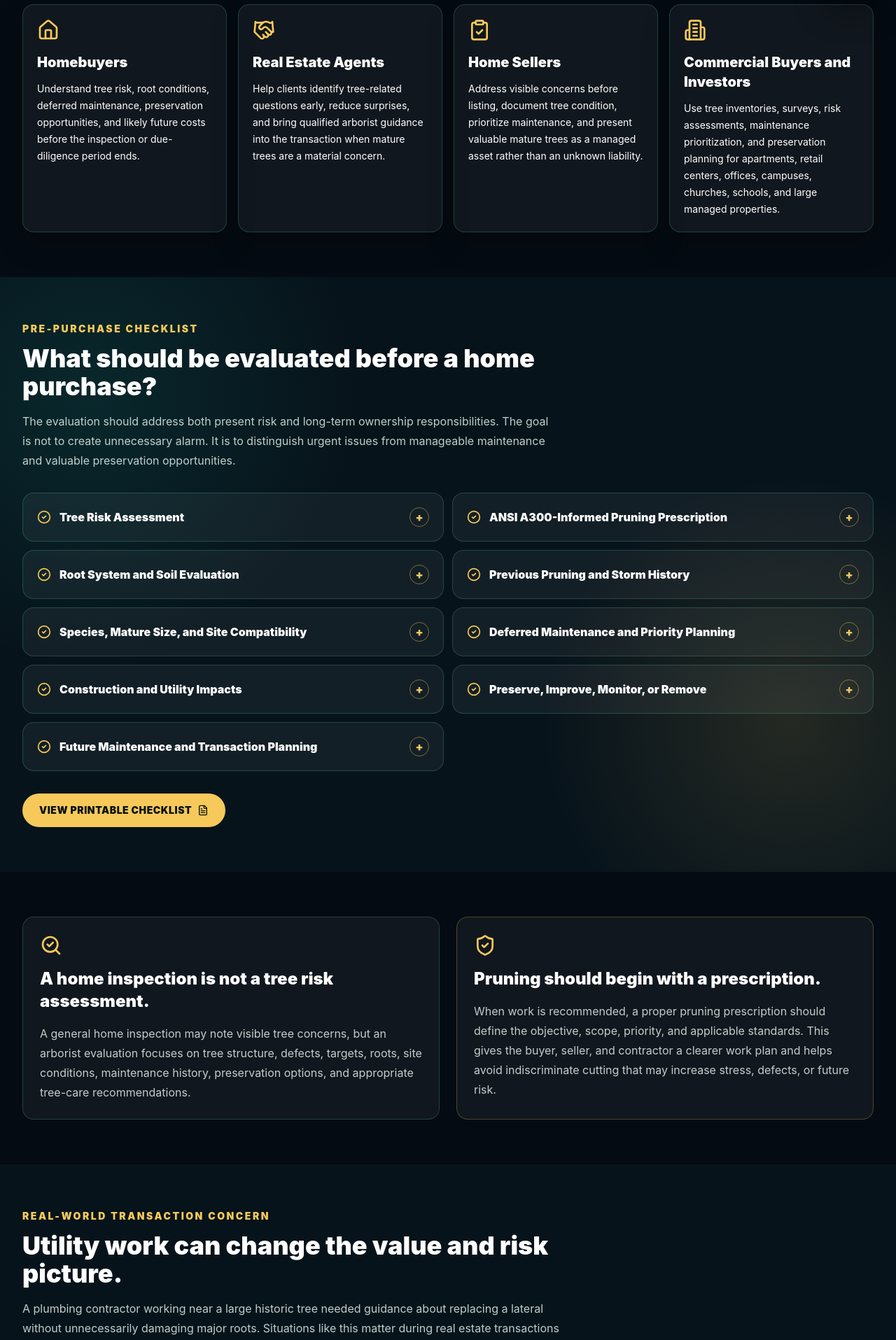
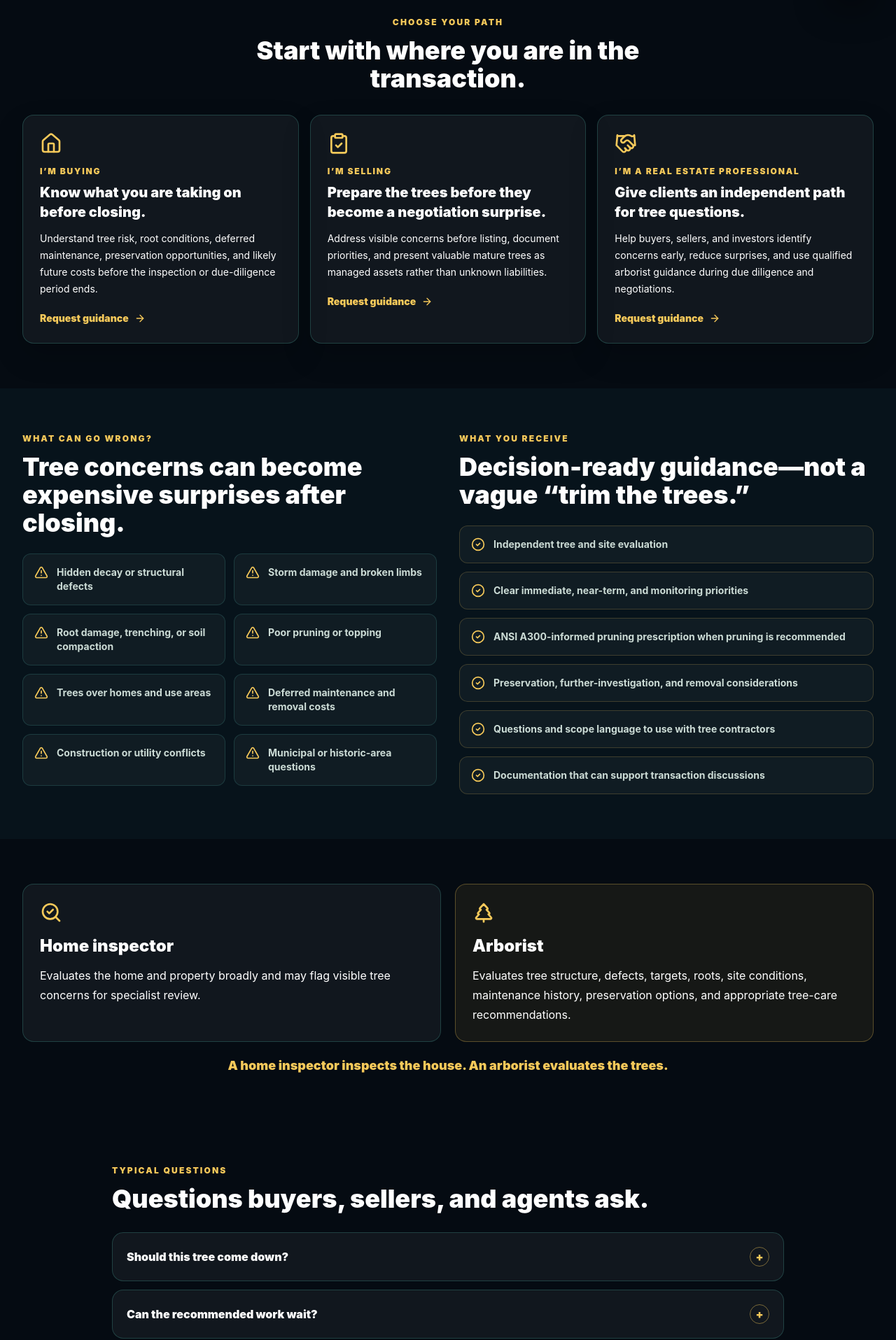
Before and after one commit to TheCryptoArborist/tree251, a Next.js app: page /real-estate in a window 1280 px wide. Shown: the part 778-2693 px from the top of the page at 70% size. Built offline with nearby package versions, Linux system fonts and the light colour scheme.

Commit message:
Improve real estate decision paths
Restructure the real-estate landing page around buyer, seller, and professional journeys and elevate it on the homepage without adding navigation clutter.

```diff
--- a/app/real-estate/page.tsx
+++ b/app/real-estate/page.tsx
@@ -2,7 +2,7 @@ import type { Metadata } from "next";
 import Link from "next/link";
 import {
   ArrowRight,
-  Building2,
+  AlertTriangle,
   CheckCircle2,
   ClipboardCheck,
   FileText,
@@ -75,29 +75,42 @@ const checklist = [
 
 const audiences = [
   {
-    title: "Homebuyers",
+    id: "buyers",
+    eyebrow: "I’m buying",
+    title: "Know what you are taking on before closing.",
     text:
       "Understand tree risk, root conditions, deferred maintenance, preservation opportunities, and likely future costs before the inspection or due-diligence period ends.",
     Icon: Home
   },
   {
-    title: "Real Estate Agents",
+    id: "sellers",
+    eyebrow: "I’m selling",
+    title: "Prepare the trees before they become a negotiation surprise.",
     text:
-      "Help clients identify tree-related questions early, reduce surprises, and bring qualified arborist guidance into the transaction when mature trees are a material concern.",
-    Icon: Handshake
-  },
-  {
-    title: "Home Sellers",
-    text:
-      "Address visible concerns before listing, document tree condition, prioritize maintenance, and present valuable mature trees as a managed asset rather than an unknown liability.",
+      "Address visible concerns before listing, document priorities, and present valuable mature trees as managed assets rather than unknown liabilities.",
     Icon: ClipboardCheck
   },
   {
-    title: "Commercial Buyers and Investors",
+    id: "professionals",
+    eyebrow: "I’m a real estate professional",
+    title: "Give clients an independent path for tree questions.",
     text:
-      "Use tree inventories, surveys, risk assessments, maintenance prioritization, and preservation planning for apartments, retail centers, offices, campuses, churches, schools, and large managed properties.",
-    Icon: Building2
+      "Help buyers, sellers, and investors identify concerns early, reduce surprises, and use qualified arborist guidance during due diligence and negotiations.",
+    Icon: Handshake
   }
+] as const;
+
+const concerns = ["Hidden decay or structural defects", "Storm damage and broken limbs", "Root damage, trenching, or soil compaction", "Poor pruning or topping", "Trees over homes and use areas", "Deferred maintenance and removal costs", "Construction or utility conflicts", "Municipal or historic-area questions"];
+
+const deliverables = ["Independent tree and site evaluation", "Clear immediate, near-term, and monitoring priorities", "ANSI A300-informed pruning prescription when pruning is recommended", "Preservation, further-investigation, and removal considerations", "Questions and scope language to use with tree contractors", "Documentation that can support transaction discussions"];
+
+const questions = [
+  ["Should this tree come down?", "Removal is not assumed. The assessment distinguishes defects, targets, risk, preservation options, monitoring, and when further investigation is appropriate."],
+  ["Can the recommended work wait?", "Priorities can be organized into immediate concerns, work to plan during the next one to three years, and routine monitoring."],
+  ["Are roots likely to affect the property?", "Visible root conditions, soil changes, excavation history, utilities, hardscape conflicts, and construction impacts can be evaluated in context."],
+  ["Can the findings help during negotiations?", "Independent observations and maintenance priorities can help the parties understand the issue and ask better questions. Peter does not provide legal, insurance, or valuation advice."],
+  ["Does a home inspector cover this?", "A home inspector evaluates the property broadly. An arborist focuses on the trees, their structure, roots, targets, site conditions, maintenance history, and tree-care recommendations."],
+  ["Could the trees affect insurance?", "Insurers make their own underwriting decisions. An arborist can document tree conditions and recommended priorities for you to discuss with the appropriate insurance professional."]
 ] as const;
 
 export default function RealEstatePage() {
@@ -107,9 +120,7 @@ export default function RealEstatePage() {
         <div className="absolute inset-0 -z-20 bg-[radial-gradient(circle_at_15%_18%,rgba(246,201,90,0.16),transparent_24rem),radial-gradient(circle_at_84%_75%,rgba(18,192,168,0.14),transparent_26rem),linear-gradient(135deg,#050b12_0%,#07131b_52%,#0b1f17_100%)]" />
         <div className="tree-ring-texture absolute inset-y-0 right-0 -z-10 w-1/2 rotate-180 opacity-35" />
         <div className="mx-auto max-w-7xl px-4 sm:px-6 lg:px-8">
-          <p className="text-xs font-black uppercase tracking-[0.18em] text-[#f6c95a] sm:text-sm">
-            Real estate tree due diligence
-          </p>
+          <div className="inline-flex items-center gap-2 rounded-full border border-[#f6c95a]/45 bg-[#f6c95a]/10 px-4 py-2 text-xs font-black uppercase tracking-[0.16em] text-[#f6c95a] sm:text-sm"><ShieldCheck className="size-4" /> Pre-purchase tree due diligence</div>
           <h1 className="mt-4 max-w-5xl text-4xl font-black leading-[0.98] text-white sm:text-6xl">
             Know the condition of the trees before you close.
           </h1>
@@ -132,18 +143,40 @@ export default function RealEstatePage() {
         </div>
       </section>
 
-      <section className="py-12 sm:py-16">
+      <section className="py-12 sm:py-16" aria-labelledby="choose-path-heading">
         <div className="mx-auto max-w-7xl px-4 sm:px-6 lg:px-8">
-          <div className="grid gap-4 md:grid-cols-2 xl:grid-cols-4">
-            {audiences.map(({ title, text, Icon }) => (
-              <article key={title} className="rounded-2xl border border-teal-300/20 bg-white/[0.05] p-5 shadow-[0_18px_42px_rgba(0,0,0,0.18)]">
+          <div className="mx-auto max-w-3xl text-center"><p className="text-xs font-black uppercase tracking-[0.18em] text-[#f6c95a]">Choose your path</p><h2 id="choose-path-heading" className="mt-3 text-3xl font-black text-white sm:text-4xl">Start with where you are in the transaction.</h2></div>
+          <div className="mt-8 grid gap-4 lg:grid-cols-3">
+            {audiences.map(({ id, eyebrow, title, text, Icon }) => (
+              <article id={id} key={id} className="scroll-mt-40 rounded-2xl border border-teal-300/20 bg-white/[0.05] p-5 shadow-[0_18px_42px_rgba(0,0,0,0.18)] sm:p-6">
                 <Icon className="size-8 text-[#f6c95a]" aria-hidden="true" />
-                <h2 className="mt-4 text-xl font-black text-white">{title}</h2>
+                <p className="mt-4 text-xs font-black uppercase tracking-[0.15em] text-[#f6c95a]">{eyebrow}</p>
+                <h3 className="mt-2 text-xl font-black text-white">{title}</h3>
                 <p className="mt-3 text-sm leading-6 text-emerald-50/78">{text}</p>
+                <a href={consultationAnchor} className="mt-5 inline-flex items-center gap-2 text-sm font-black text-[#f6c95a] hover:text-[#ffdc70] focus-ring">Request guidance <ArrowRight className="size-4" /></a>
               </article>
             ))}
           </div>
         </div>
+      </section>
+
+      <section className="bg-[#07131b] py-12 sm:py-16">
+        <div className="mx-auto grid max-w-7xl gap-8 px-4 sm:px-6 lg:grid-cols-2 lg:px-8">
+          <div><p className="text-xs font-black uppercase tracking-[0.18em] text-[#f6c95a]">What can go wrong?</p><h2 className="mt-3 text-3xl font-black text-white sm:text-4xl">Tree concerns can become expensive surprises after closing.</h2><div className="mt-6 grid gap-3 sm:grid-cols-2">{concerns.map((item) => <div key={item} className="flex gap-3 rounded-xl border border-teal-300/15 bg-white/[0.04] p-4 text-sm font-bold text-emerald-50/85"><AlertTriangle className="size-5 shrink-0 text-[#f6c95a]" />{item}</div>)}</div></div>
+          <div><p className="text-xs font-black uppercase tracking-[0.18em] text-[#f6c95a]">What you receive</p><h2 className="mt-3 text-3xl font-black text-white sm:text-4xl">Decision-ready guidance—not a vague “trim the trees.”</h2><div className="mt-6 space-y-3">{deliverables.map((item) => <div key={item} className="flex gap-3 rounded-xl border border-[#f6c95a]/20 bg-white/[0.04] p-4 text-sm font-bold text-emerald-50/85"><CheckCircle2 className="size-5 shrink-0 text-[#f6c95a]" />{item}</div>)}</div></div>
+        </div>
+      </section>
+
+      <section className="py-12 sm:py-16">
+        <div className="mx-auto max-w-7xl px-4 sm:px-6 lg:px-8"><div className="grid gap-5 lg:grid-cols-2"><article className="rounded-2xl border border-teal-300/20 bg-white/[0.05] p-6"><SearchCheck className="size-8 text-[#f6c95a]" /><h2 className="mt-4 text-2xl font-black">Home inspector</h2><p className="mt-3 leading-7 text-emerald-50/78">Evaluates the home and property broadly and may flag visible tree concerns for specialist review.</p></article><article className="rounded-2xl border border-[#f6c95a]/30 bg-[#f6c95a]/[0.07] p-6"><TreePine className="size-8 text-[#f6c95a]" /><h2 className="mt-4 text-2xl font-black">Arborist</h2><p className="mt-3 leading-7 text-emerald-50/78">Evaluates tree structure, defects, targets, roots, site conditions, maintenance history, preservation options, and appropriate tree-care recommendations.</p></article></div><p className="mt-5 text-center text-lg font-black text-[#f6c95a]">A home inspector inspects the house. An arborist evaluates the trees.</p></div>
+      </section>
+
+      <section className="py-12 sm:py-16">
+        <div className="mx-auto max-w-5xl px-4 sm:px-6 lg:px-8"><p className="text-xs font-black uppercase tracking-[0.18em] text-[#f6c95a]">Typical questions</p><h2 className="mt-3 text-3xl font-black sm:text-4xl">Questions buyers, sellers, and agents ask.</h2><div className="mt-7 space-y-3">{questions.map(([question, answer]) => <details key={question} className="group rounded-2xl border border-teal-300/20 bg-white/[0.05] p-4 open:border-[#f6c95a]/45 sm:p-5"><summary className="flex cursor-pointer list-none items-center justify-between gap-4 font-black [&::-webkit-details-marker]:hidden"><span>{question}</span><span className="grid size-7 shrink-0 place-items-center rounded-full border border-[#f6c95a]/45 text-[#f6c95a] transition group-open:rotate-45">+</span></summary><p className="mt-4 border-t border-teal-300/15 pt-4 text-sm leading-6 text-emerald-50/78">{answer}</p></details>)}</div></div>
+      </section>
+
+      <section className="bg-[#07131b] py-12 sm:py-16">
+        <div className="mx-auto max-w-7xl px-4 sm:px-6 lg:px-8"><p className="text-center text-xs font-black uppercase tracking-[0.18em] text-[#f6c95a]">Where the assessment fits</p><h2 className="mt-3 text-center text-3xl font-black sm:text-4xl">Build tree due diligence into the transaction timeline.</h2><ol className="mt-8 grid gap-3 sm:grid-cols-3 lg:grid-cols-6">{["Offer accepted", "Home inspection", "Tree assessment", "Review priorities", "Negotiations", "Closing"].map((step, index) => <li key={step} className={`rounded-2xl border p-4 text-center ${step === "Tree assessment" ? "border-[#f6c95a]/55 bg-[#f6c95a]/10" : "border-teal-300/20 bg-white/[0.04]"}`}><span className="mx-auto grid size-8 place-items-center rounded-full bg-[#f6c95a] text-sm font-black text-[#06110d]">{index + 1}</span><p className="mt-3 text-sm font-black">{step}</p></li>)}</ol><p className="mt-5 text-center text-sm text-emerald-50/70">Schedule as early as possible during the inspection or due-diligence period. Availability and transaction deadlines vary.</p></div>
       </section>
 
       <section className="relative isolate overflow-hidden bg-[#07131b] py-12 sm:py-16">
--- a/components/RealEstateHomeSection.tsx
+++ b/components/RealEstateHomeSection.tsx
@@ -1,12 +1,11 @@
 import Link from "next/link";
-import { ArrowRight, Building2, ClipboardCheck, Home, SearchCheck } from "lucide-react";
+import { ArrowRight, ClipboardCheck, Home, SearchCheck } from "lucide-react";
 import { consultationAnchor } from "@/components/ConsultBranding";
 
 const audiences = [
-  { label: "Homebuyers", Icon: Home },
-  { label: "Real estate agents", Icon: SearchCheck },
-  { label: "Home sellers", Icon: ClipboardCheck },
-  { label: "Property investors", Icon: Building2 }
+  { label: "Buying", detail: "Identify risk, maintenance priorities, and likely costs before closing.", Icon: Home },
+  { label: "Selling", detail: "Address concerns early and present mature trees as managed assets.", Icon: ClipboardCheck },
+  { label: "Representing a client", detail: "Bring independent tree guidance into due diligence and negotiations.", Icon: SearchCheck }
 ] as const;
 
 export function RealEstateHomeSection() {
@@ -15,7 +14,7 @@ export function RealEstateHomeSection() {
       <div className="absolute inset-0 -z-20 bg-[radial-gradient(circle_at_15%_20%,rgba(246,201,90,0.14),transparent_24rem),radial-gradient(circle_at_86%_72%,rgba(18,192,168,0.13),transparent_24rem),linear-gradient(135deg,#050b12_0%,#07131b_52%,#0b1f17_100%)]" />
       <div className="tree-ring-texture absolute inset-y-0 right-0 -z-10 w-1/2 rotate-180 opacity-30" />
 
-      <div className="mx-auto grid max-w-7xl gap-8 px-4 sm:px-6 lg:grid-cols-[1.1fr_0.9fr] lg:items-center lg:px-8">
+      <div className="mx-auto grid max-w-7xl gap-8 px-4 sm:px-6 lg:grid-cols-[0.92fr_1.08fr] lg:items-center lg:px-8">
         <div>
           <p className="text-xs font-black uppercase tracking-[0.18em] text-[#f6c95a] sm:text-sm">
             Real estate tree due diligence
@@ -24,7 +23,7 @@ export function RealEstateHomeSection() {
             Buying or selling property? Do not overlook the trees.
           </h2>
           <p className="mt-4 max-w-3xl text-sm leading-6 text-emerald-50/80 sm:text-base sm:leading-7">
-            Mature trees may add significant value, shade, and character to a property, but they may also carry deferred maintenance, root damage, structural defects, storm history, or future costs. An independent arborist assessment helps identify those concerns before closing.
+            A home inspection evaluates the house. Tree due diligence evaluates the trees. Choose the path that fits your role and understand risk, maintenance, preservation opportunities, and future costs before closing.
           </p>
 
           <div className="mt-6 flex flex-col gap-3 sm:flex-row sm:flex-wrap">
@@ -48,12 +47,14 @@ export function RealEstateHomeSection() {
           </div>
         </div>
 
-        <div className="grid gap-3 sm:grid-cols-2">
-          {audiences.map(({ label, Icon }) => (
-            <div key={label} className="rounded-2xl border border-teal-300/20 bg-white/[0.06] p-4 shadow-[0_18px_42px_rgba(0,0,0,0.18)] backdrop-blur sm:p-5">
+        <div className="grid gap-3 sm:grid-cols-3 lg:grid-cols-1">
+          {audiences.map(({ label, detail, Icon }) => (
+            <Link href={`/real-estate#${label === "Buying" ? "buyers" : label === "Selling" ? "sellers" : "professionals"}`} key={label} className="group rounded-2xl border border-teal-300/20 bg-white/[0.06] p-4 shadow-[0_18px_42px_rgba(0,0,0,0.18)] backdrop-blur transition hover:border-[#f6c95a]/55 hover:bg-white/[0.09] focus-ring sm:p-5">
               <Icon className="size-7 text-[#f6c95a]" aria-hidden="true" />
-              <p className="mt-4 text-base font-black text-white">{label}</p>
-            </div>
+              <p className="mt-3 text-base font-black text-white">I’m {label.toLowerCase()}</p>
+              <p className="mt-2 text-sm leading-6 text-emerald-50/75">{detail}</p>
+              <span className="mt-3 inline-flex items-center gap-1 text-xs font-black uppercase tracking-[0.08em] text-[#f6c95a]">Choose this path <ArrowRight className="size-3.5 transition group-hover:translate-x-1" /></span>
+            </Link>
           ))}
         </div>
       </div>
--- a/components/TheArboristHomePage.tsx
+++ b/components/TheArboristHomePage.tsx
@@ -32,6 +32,7 @@ import { EngagementToolsSection } from "@/components/EngagementToolsSection";
 import { FAQSection } from "@/components/FAQSection";
 import { GoogleReviewsSection } from "@/components/GoogleReviewsSection";
 import { PeterHeadshot } from "@/components/PeterHeadshot";
+import { RealEstateHomeSection } from "@/components/RealEstateHomeSection";
 import { SocialLinksFooter } from "@/components/SocialLinksFooter";
 import { TreePlanningSection } from "@/components/TreePlanningSection";
 import { WhatYouReceiveSection } from "@/components/WhatYouReceiveSection";
@@ -124,6 +125,8 @@ export function TheArboristHomePage() {
       </section>
 
       <AudienceTrustSection />
+
+      <RealEstateHomeSection />
 
       <EngagementToolsSection />
 
```
